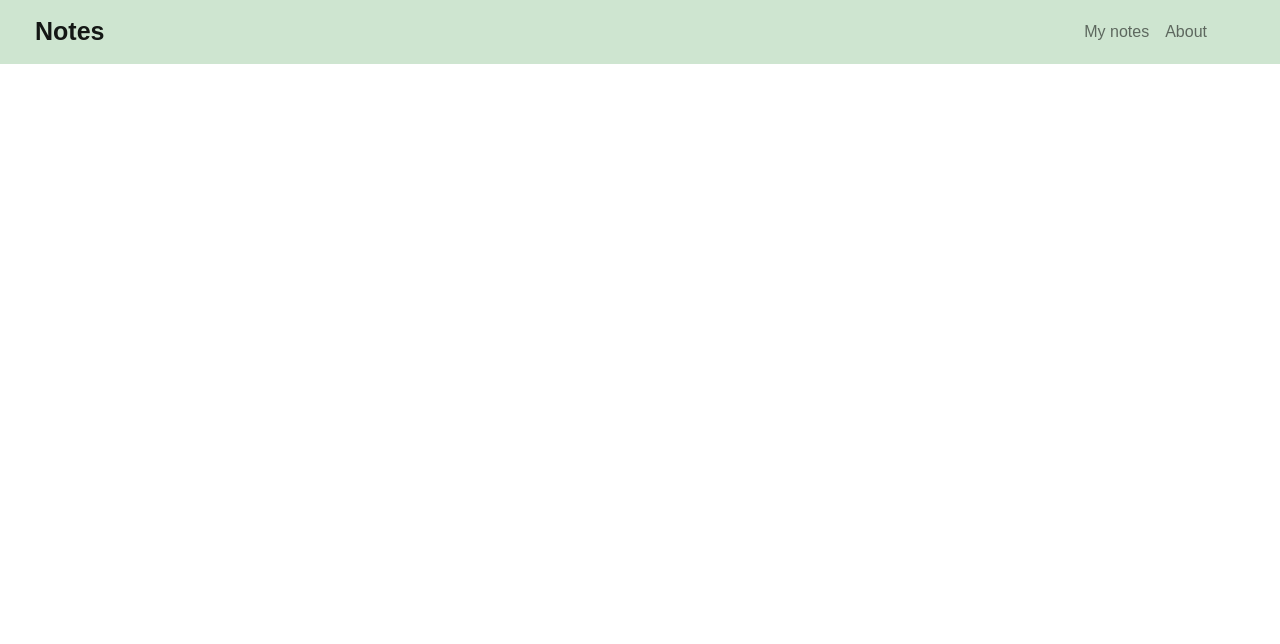
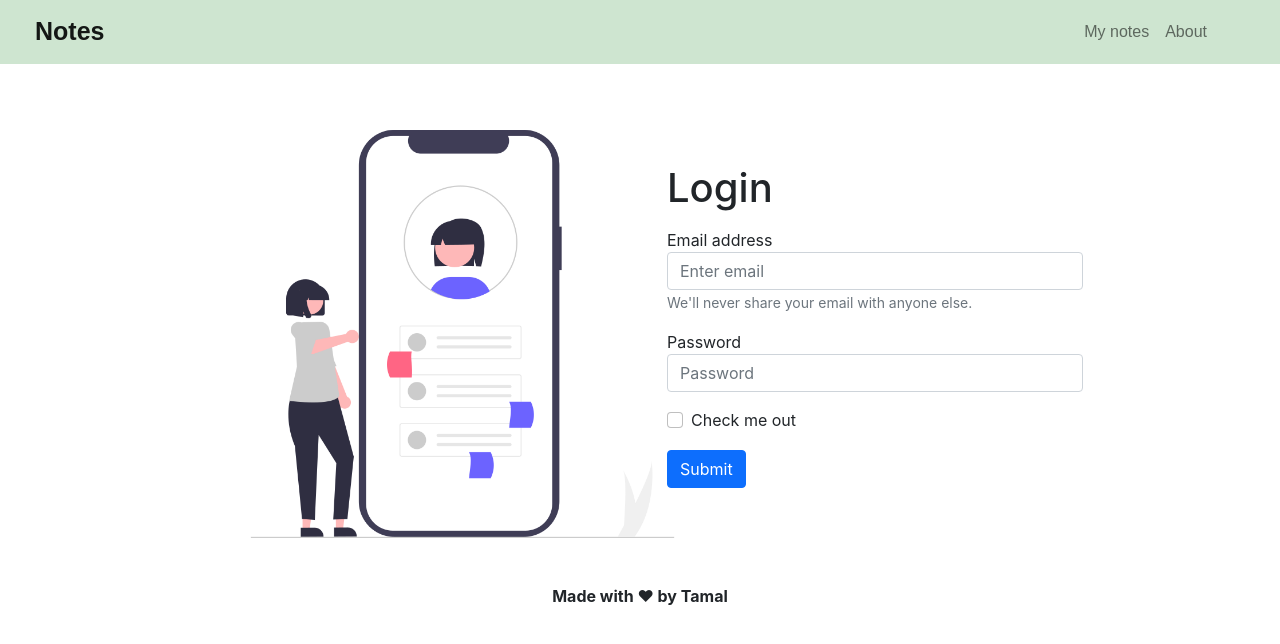
Before and after one commit to tamalCodes/hippoCampus-MERN, a React (Create React App) app: page /login in a window 1280 px wide. Shown: the top 644 px of the page. Built offline with nearby package versions, Linux system fonts and the light colour scheme.

Commit message:
Login, reguster pages

```diff
--- a/src/App.js
+++ b/src/App.js
@@ -5,6 +5,8 @@ import NoteState from './Context/Notes/NoteState';
 import Navbar from './Components/Navbar';
 import Landing from './Components/Landing';
 import Notes from './Components/Notes';
+import Login from './Components/Login';
+import Register from './Components/Register';
 
 
 function App() {
@@ -26,6 +28,12 @@ function App() {
           {/* path 3 */}
           <Route exact path="/notes" ><Notes /> </Route>
 
+          {/* path 3 */}
+          <Route exact path="/login" ><Login /> </Route>
+
+          {/* path 3 */}
+          <Route exact path="/signup" ><Register /> </Route>
+
         </Switch>
 
       </Router>
--- a/src/Components/Landing.js
+++ b/src/Components/Landing.js
@@ -1,10 +1,33 @@
 // login and register buttons here
 import React from 'react'
+import { Link } from 'react-router-dom'
+import "../Styles/Landing.css"
+
 
 const Landing = () => {
     return (
-        <div>
-            This is the landing page
+        <div className="container my-3">
+
+            <div className="row">
+
+                <div className="col-lg-3">
+                    <img className="logo" src="/Images/landing_img.png" alt="" />
+                </div>
+
+                <div className="col-lg-9" style={{ textAlign: "center" }}>
+
+                    <div className="welcome__sec">
+                        <h1>Welcome to NoteBook </h1>
+                        <h3 className="my-3">A safe place to store all of your notes </h3>
+                        <Link to="/login"><button type="button" class="btn btn-primary btn-lg my-3 mx-3">Login</button></Link>
+                        <Link to="/signup"><button type="button" class="btn btn-primary btn-lg my-3 mx-3">Register</button></Link>
+                    </div>
+                </div>
+            </div>
+
+            <footer>
+                Made with ❤ by Tamal
+            </footer>
         </div>
     )
 }
--- /dev/null
+++ b/src/Components/Login.js
@@ -0,0 +1,48 @@
+import React from 'react'
+import { Link } from 'react-router-dom'
+import "../Styles/Login.css"
+
+const Login = () => {
+    return (
+        <>
+            <div className="container my-3">
+
+                <div className="row">
+
+                    <div className="col-lg-3">
+                        <img className="login__img" src="/Images/logo.png" alt="" />
+                    </div>
+
+                    <div className="col-lg-9" >
+
+                        <div className="login__sec">
+                            <form>
+                                <h1>Login</h1>
+                                <div class="form-group my-3">
+                                    <label for="exampleInputEmail1">Email address</label>
+                                    <input type="email" class="form-control" id="exampleInputEmail1" aria-describedby="emailHelp" placeholder="Enter email" />
+                                    <small id="emailHelp" class="form-text text-muted">We'll never share your email with anyone else.</small>
+                                </div>
+                                <div class="form-group my-3">
+                                    <label for="exampleInputPassword1">Password</label>
+                                    <input type="password" class="form-control" id="exampleInputPassword1" placeholder="Password" />
+                                </div>
+                                <div class="form-check">
+                                    <input type="checkbox" class="form-check-input" id="exampleCheck1" />
+                                    <label class="form-check-label" for="exampleCheck1">Check me out</label>
+                                </div>
+                                <button type="submit" class="btn btn-primary my-3">Submit</button>
+                            </form>
+                        </div>
+                    </div>
+                </div>
+
+                <footer>
+                    Made with ❤ by Tamal
+                </footer>
+            </div>
+        </>
+    )
+}
+
+export default Login
--- a/src/Components/Notes.js
+++ b/src/Components/Notes.js
@@ -1,13 +1,22 @@
 // this is basically the notes page where all the notes will be visible to you
 // for every single note we are using a NotesItem component
 
-import React from 'react'
+import React, { useContext, useState } from 'react'
+import noteContext from '../Context/Notes/NoteContext';
 import NotesItem from './NotesItem';
 const Notes = () => {
 
-    // const context = useContext(noteContext);
-    // const { notes, setNotes } = context;
+    const [note, setNote] = useState({ title: "", description: "", tag: "" })
+    const context = useContext(noteContext);
+    const { addNote } = context;
 
+    const createNote = () => {
+
+    }
+
+    const onChange = () => {
+
+    }
 
     return (
         <>
@@ -29,14 +38,14 @@ const Notes = () => {
                                 <form className="my-3">
 
                                     <div className="mb-3">
-                                        <label htmlFor="exampleInputEmail1" className="form-label">Email address</label>
-                                        <input type="email" className="form-control" id="exampleInputEmail1" aria-describedby="emailHelp" />
-                                        <div id="emailHelp" className="form-text">We'll never share your email with anyone else.</div>
+                                        <label htmlFor="title" className="form-label">Title</label>
+                                        <input type="text" className="form-control" id="title" name="title" aria-describedby="emailHelp" onChange={onChange} />
+
                                     </div>
 
                                     <div className="mb-3">
-                                        <label htmlFor="exampleInputPassword1" className="form-label">Password</label>
-                                        <input type="password" className="form-control" id="exampleInputPassword1" />
+                                        <label htmlFor="description" className="form-label">Description</label>
+                                        <input type="text" className="form-control" id="description" name="description" onChange={onChange} />
                                     </div>
 
                                     <div className="mb-3 form-check">
@@ -45,7 +54,7 @@ const Notes = () => {
 
                                     </div>
 
-                                    <button type="submit" className="btn btn-primary">Submit</button>
+                                    <button type="submit" className="btn btn-primary" onClick={createNote}>Submit</button>
                                 </form>
 
                             </div>
--- a/src/Components/NotesItem.js
+++ b/src/Components/NotesItem.js
@@ -7,7 +7,7 @@ import "../Styles/NotesItem.css"
 const NotesItem = () => {
 
     const context = useContext(noteContext);
-    const { notes, setNotes } = context;
+    const { notes } = context;
 
 
     return (
--- /dev/null
+++ b/src/Components/Register.js
@@ -0,0 +1,47 @@
+import React from 'react'
+
+const Register = () => {
+    return (
+        <>
+
+            <div className="container my-3">
+
+                <div className="row">
+
+                    <div className="col-lg-3">
+                        <img className="login__img" src="/Images/logo.png" alt="" />
+                    </div>
+
+                    <div className="col-lg-9" >
+
+                        <div className="login__sec">
+                            <form>
+                                <h1>Login</h1>
+                                <div class="form-group my-3">
+                                    <label for="exampleInputEmail1">Email address</label>
+                                    <input type="email" class="form-control" id="exampleInputEmail1" aria-describedby="emailHelp" placeholder="Enter email" />
+                                    <small id="emailHelp" class="form-text text-muted">We'll never share your email with anyone else.</small>
+                                </div>
+                                <div class="form-group my-3">
+                                    <label for="exampleInputPassword1">Password</label>
+                                    <input type="password" class="form-control" id="exampleInputPassword1" placeholder="Password" />
+                                </div>
+                                <div class="form-check">
+                                    <input type="checkbox" class="form-check-input" id="exampleCheck1" />
+                                    <label class="form-check-label" for="exampleCheck1">Check me out</label>
+                                </div>
+                                <button type="submit" class="btn btn-primary my-3">Submit</button>
+                            </form>
+                        </div>
+                    </div>
+                </div>
+
+                <footer>
+                    Made with ❤ by Tamal
+                </footer>
+            </div>
+        </>
+    )
+}
+
+export default Register
--- a/src/Context/Notes/NoteState.js
+++ b/src/Context/Notes/NoteState.js
@@ -57,11 +57,36 @@ const NoteState = (props) => {
     ]
 
     const [notes, setNotes] = useState(notesInitial)
+
+    // add a note
+    const addNote = (title, description, tag) => {
+        const note = {
+            "_id": "6149ffd7485ce5a05268217f1",
+            "user": "6139bb89a385fb5926c4b386",
+            "title": "Note 5",
+            "description": "Lorem Ipsum is simply dummy text of the printing and typesetting industry. Lorem Ipsum has been the industry's standard dummy text ever since the 1500s, when an unknown printer took a galley of type and scrambled it ",
+            "tag": "N-5",
+            "date": "2021-09-21T15:51:16.423Z",
+            "__v": 0
+        };
+        setNotes(notes.push(note))
+    }
+    // edit a note
+    const editNote = () => {
+
+    }
+    // delete a note
+    const deleteNote = (id) => {
+
+    }
+
+
+
     return (
 
         // when we wrap anything inside the NoteContext the value becomes available to all of it's children
         // this is done with the help of react context api
-        <NoteContext.Provider value={{ notes, setNotes }}>
+        <NoteContext.Provider value={{ notes, setNotes, addNote, editNote, deleteNote }}>
             {props.children}
         </NoteContext.Provider>
     )
--- /dev/null
+++ b/src/Styles/Landing.css
@@ -0,0 +1,16 @@
+.logo {
+    height: 550px;
+    width: 550px;
+}
+
+.welcome__sec {
+    position: relative;
+    top: 100px;
+    width: 60%;
+    left: 250px;
+}
+
+footer {
+    text-align: center;
+    font-weight: 700;
+}
--- /dev/null
+++ b/src/Styles/Login.css
@@ -0,0 +1,14 @@
+.login__img {
+    height: 500px;
+    position: relative;
+    left: 100px;
+    z-index: -1;
+}
+
+
+.login__sec {
+    width: 50%;
+    position: relative;
+    left: 300px;
+    top: 80px;
+}
```
Also changed, not shown: src/Components/NotePage.js (added, +11 -0 lines), public/Images/landing_img.png (added), public/Images/logo.png (added), src/Styles/Register.css (added).
